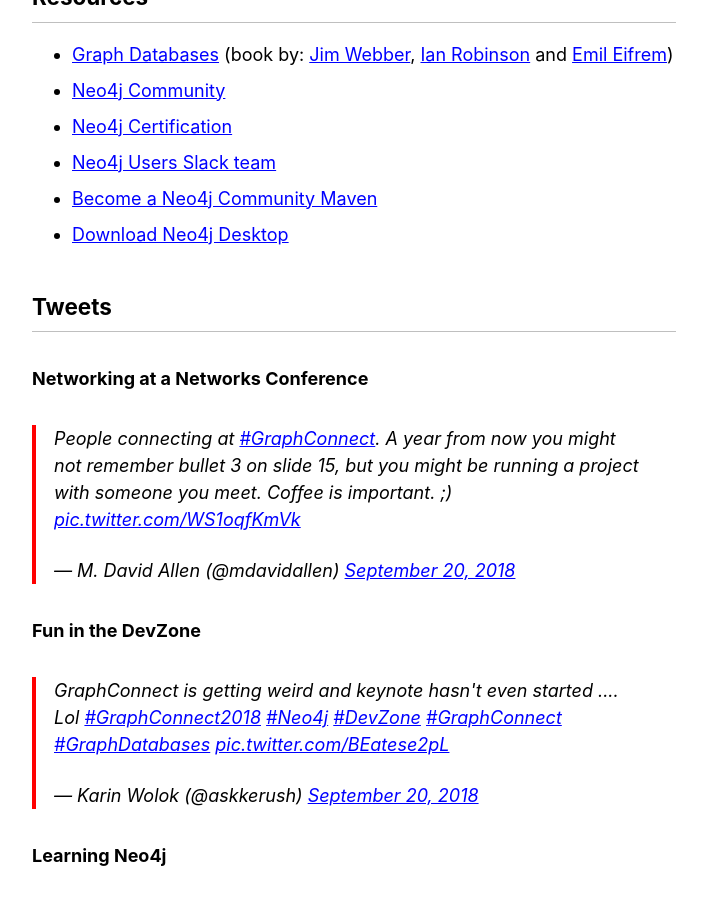
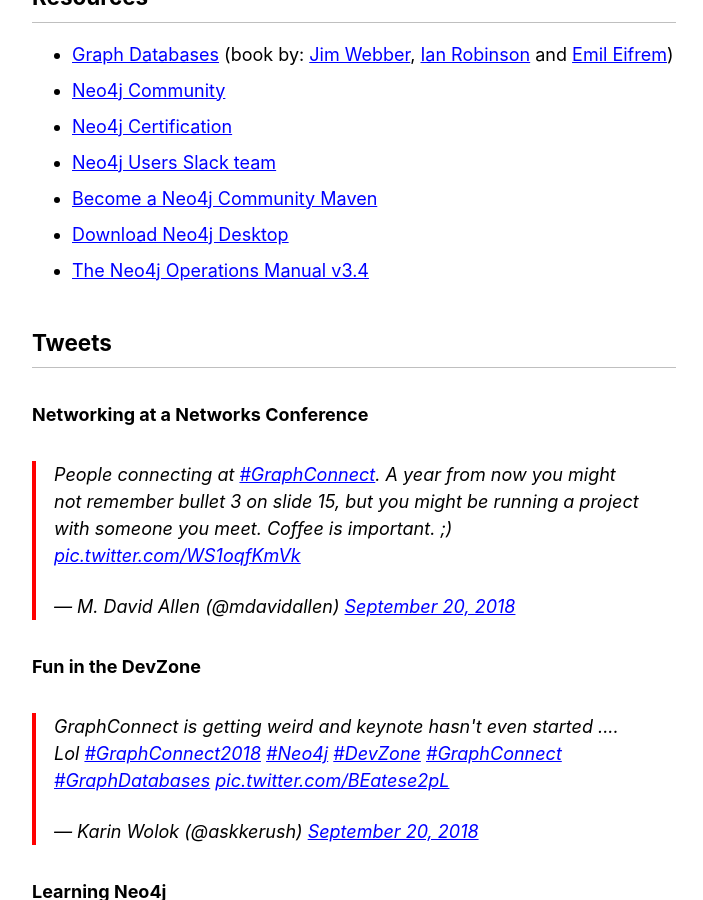
Before and after one commit to reshamas/reshamas.github.io, a Jekyll site: the page built from _posts/2018-09-22-graphs-are-the-next-frontier-in-data-science.md, in a window 1280 px wide and 900 px high, scrolled down 6005 px. Shown: the whole window, without its empty margins (286-989 px from the left). Built offline with Jekyll 4.4.1, drawn with Linux system fonts in a browser that asks for light colours; comment, search, counter and statistics services are not loaded.

Commit message:
Update 2018-09-22-graphs-are-the-next-frontier-in-data-science.md

```diff
--- a/_posts/2018-09-22-graphs-are-the-next-frontier-in-data-science.md
+++ b/_posts/2018-09-22-graphs-are-the-next-frontier-in-data-science.md
@@ -136,6 +136,7 @@
 - [Neo4j Users Slack team](http://neo4j-users-slack-invite.herokuapp.com/)
 - [Become a Neo4j Community Maven](https://neo4j.com/community/neo4j-community-maven/)
 - [Download Neo4j Desktop](https://neo4j.com/download/)
+- [The Neo4j Operations Manual v3.4](https://neo4j.com/docs/operations-manual/3.4/)
 
 ## Tweets
 
```
